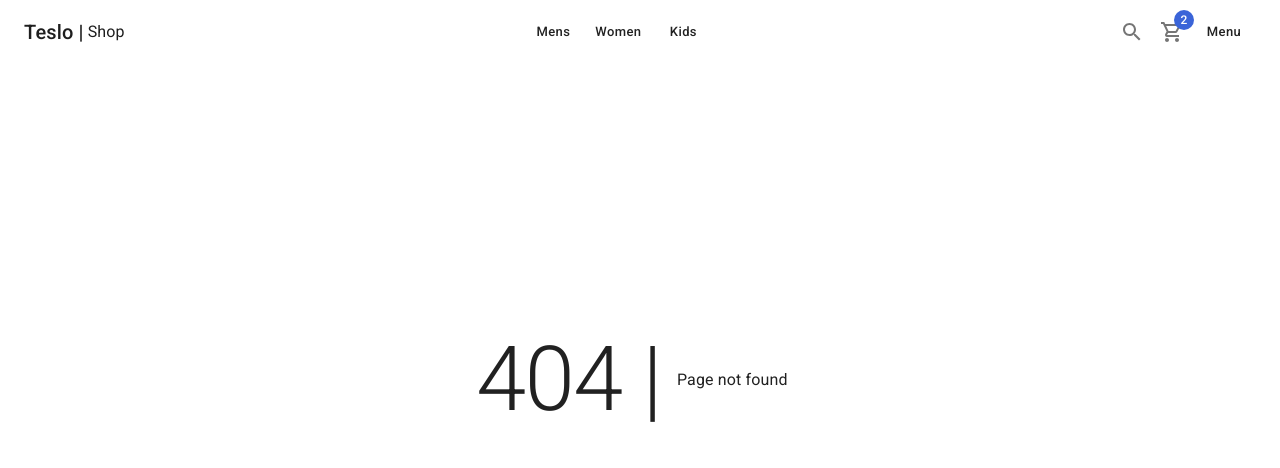
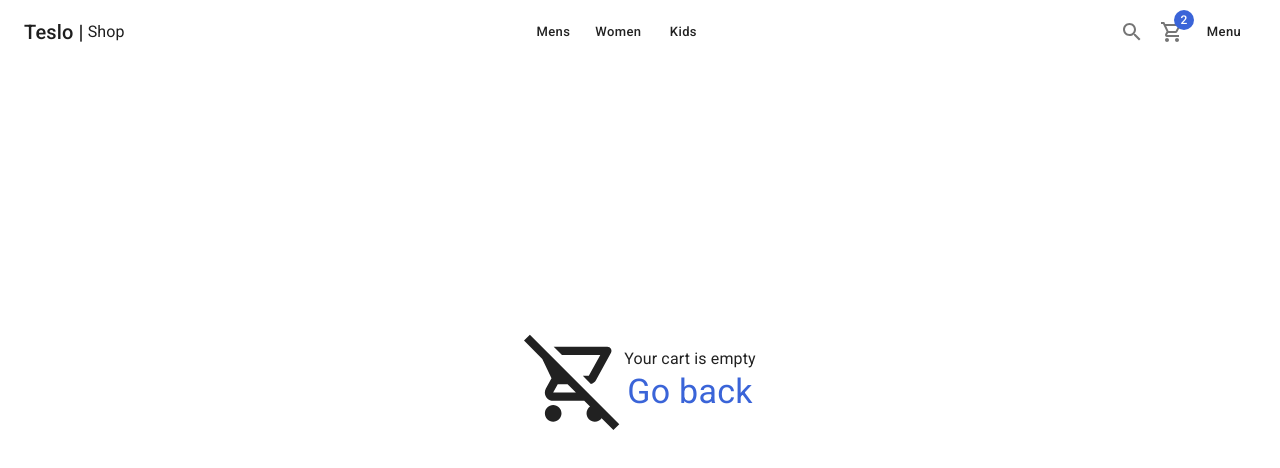
Before and after one commit to martinfyic/nextjs-ecommerce, a Next.js app: page /cart/empty in a window 1280 px wide. Before the commit this address had no page. Shown: the top 468 px of the page. Built offline with nearby package versions, Linux system fonts and the light colour scheme.

Commit message:
feat: :lipstick: add page/cart/empty.tsx

```diff
--- /dev/null
+++ b/pages/cart/empty.tsx
@@ -0,0 +1,42 @@
+import { NextPage } from 'next';
+import NextLink from 'next/link';
+import { Box, Link, Typography } from '@mui/material';
+
+import { ShopLayout } from '@/components/layouts';
+import { RemoveShoppingCartOutlined } from '@mui/icons-material';
+
+const EmptyPage: NextPage = () => {
+	return (
+		<ShopLayout
+			title='Empty Cart'
+			pageDescription='There are no items in the shopping cart'
+		>
+			<Box
+				display='flex'
+				justifyContent='center'
+				alignItems='center'
+				height='calc(100vh - 200px)'
+				sx={{ flexDirection: { xs: 'column', sm: 'row' } }}
+			>
+				<RemoveShoppingCartOutlined sx={{ fontSize: 100 }} />
+				<Box
+					display='flex'
+					flexDirection='column'
+					alignItems='center'
+				>
+					<Typography>Your cart is empty</Typography>
+					<Link
+						component={NextLink}
+						href='/'
+						passHref
+						typography='h4'
+						color='secondary'
+					>
+						Go back
+					</Link>
+				</Box>
+			</Box>
+		</ShopLayout>
+	);
+};
+export default EmptyPage;
```
